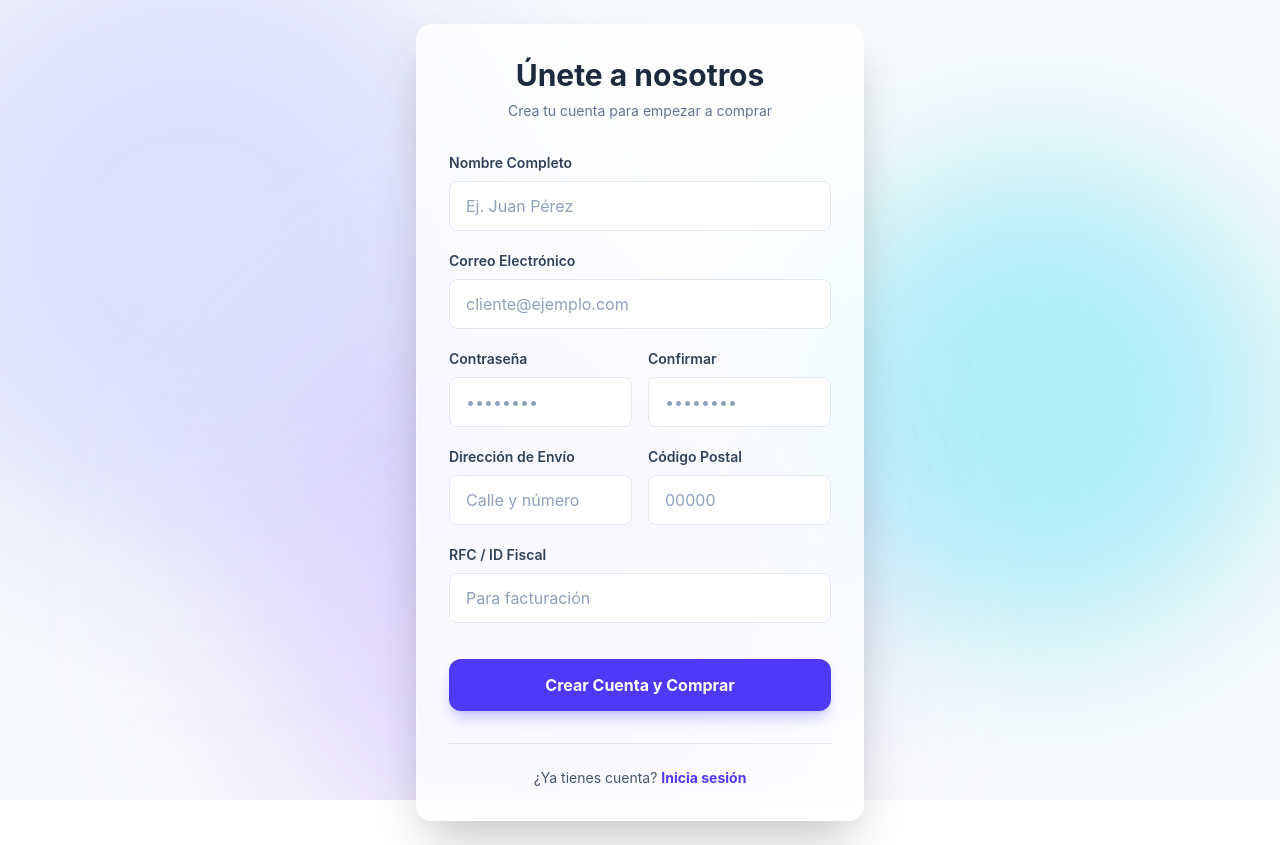
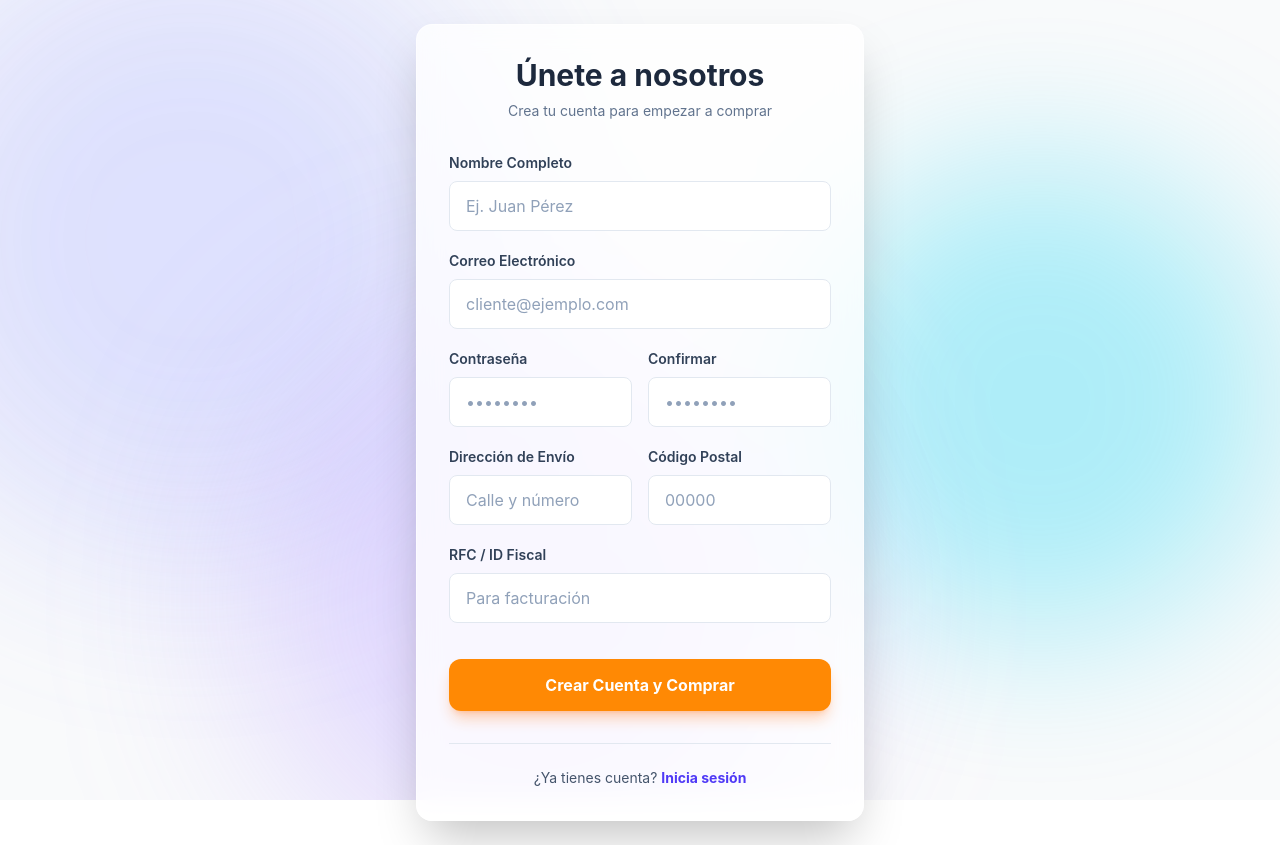
Before and after one commit to RuiloAbyss/PROYECTO-U1-API-TIENDA, a React (Vite) app in the folder frontend/: page /register in a window 1280 px wide. Built offline with nearby package versions, Linux system fonts and the light colour scheme.

Commit message:
little color fix :D

```diff
--- a/frontend/src/pages/auth/Register.jsx
+++ b/frontend/src/pages/auth/Register.jsx
@@ -167,7 +167,7 @@ const Register = () => {
                         className={`w-full text-white font-bold py-3.5 px-4 rounded-xl shadow-lg mt-4 transition-all duration-200
                             ${(loading || notification)
                                 ? 'bg-green-500 cursor-not-allowed scale-100' // Estado de éxito/carga
-                                : 'bg-indigo-600 hover:bg-indigo-700 hover:shadow-indigo-500/50 hover:scale-102 shadow-indigo-500/30' // Estado normal
+                                : 'bg-orange-400 hover:bg-orange-500 hover:shadow-orange-500/50 hover:scale-102 shadow-orange-500/30' // Estado normal
                             }`}
                     >
                         {notification ? '¡Creado!' : (loading ? 'Registrando...' : 'Crear Cuenta y Comprar')}
```
